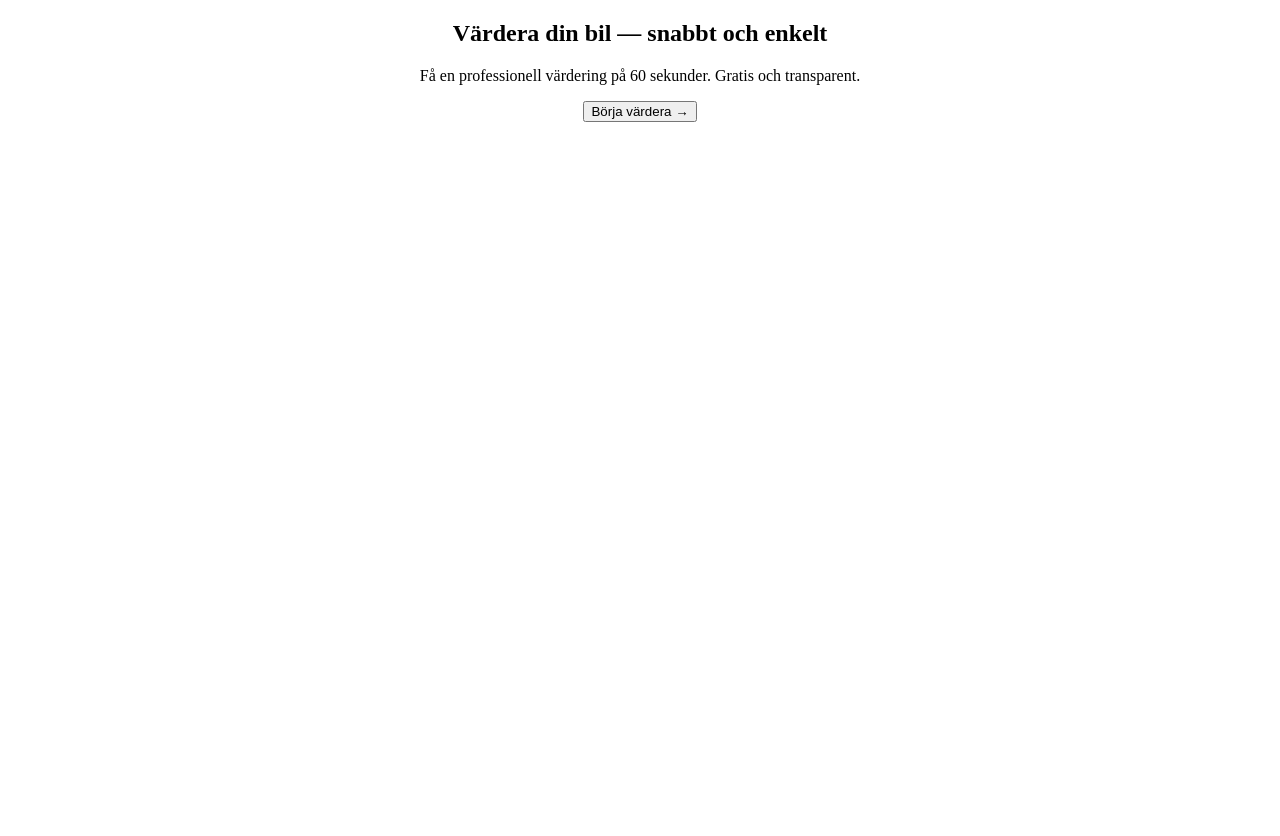
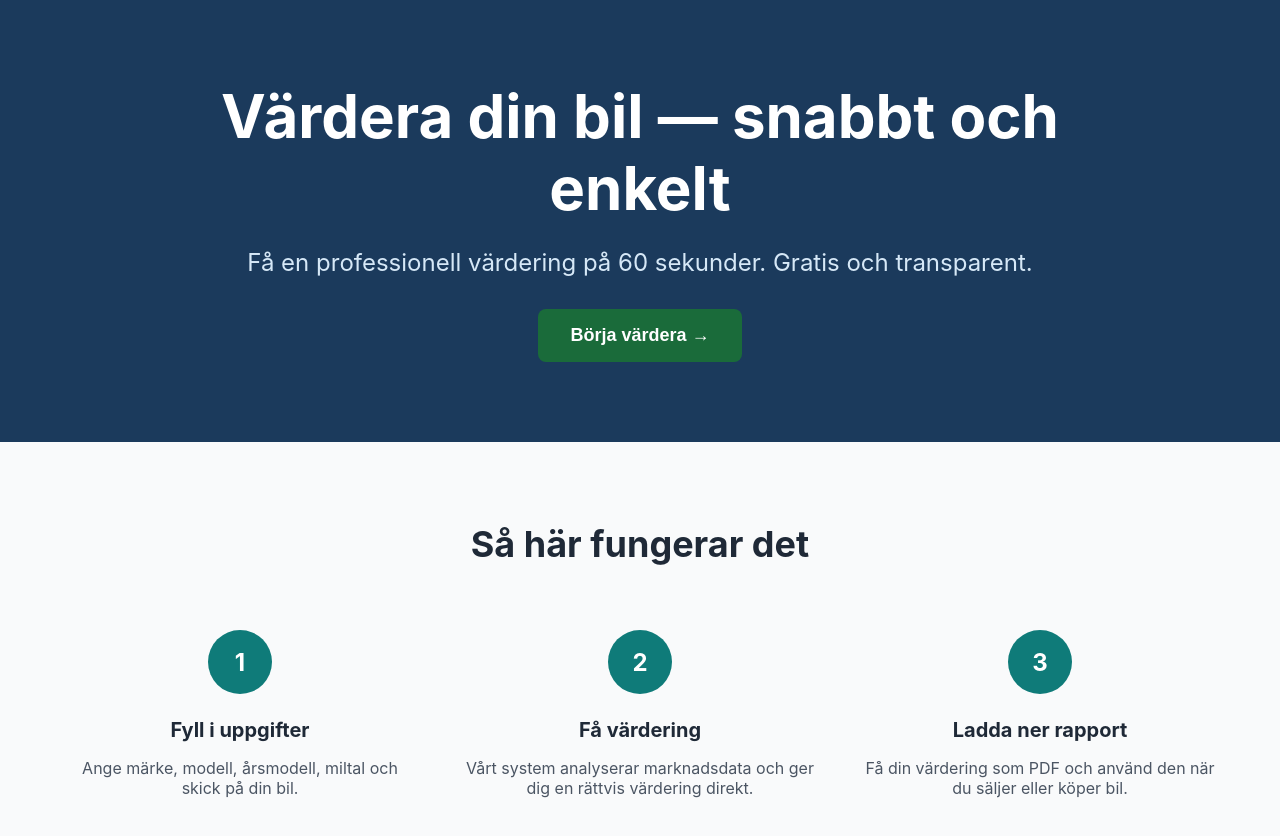
Before and after one commit to mrfeyli/varderabil, a React app in the folder frontend/: page / in a window 1280 px wide. Shown: the top 836 px of the page. Built offline with nearby package versions, Linux system fonts and the light colour scheme; the HTML template or start-up script is replaced by a standard one.

Commit message:
Replace Tailwind with vanilla CSS - fix ARM64 compatibility issues

```diff
--- a/frontend/package.json
+++ b/frontend/package.json
@@ -10,12 +10,12 @@
     "preview": "vite preview"
   },
   "dependencies": {
+    "@rollup/rollup-win32-arm64-msvc": "^4.57.1",
     "react": "^19.2.0",
     "react-dom": "^19.2.0"
   },
   "devDependencies": {
     "@eslint/js": "^9.39.1",
-    "@tailwindcss/postcss": "^4.1.18",
     "@types/react": "^19.2.7",
     "@types/react-dom": "^19.2.3",
     "@vitejs/plugin-react": "^5.1.1",
@@ -23,7 +23,6 @@
     "eslint-plugin-react-hooks": "^7.0.1",
     "eslint-plugin-react-refresh": "^0.4.24",
     "globals": "^16.5.0",
-    "tailwindcss": "^4.1.18",
     "vite": "^7.3.1"
   }
 }
--- a/frontend/postcss.config.js
+++ /dev/null
@@ -1,6 +0,0 @@
-export default {
-  plugins: {
-    '@tailwindcss/postcss': {},    // Kör Tailwind på CSS-koden
-    autoprefixer: {},   // Lägg till webbläsarkompatibilitet
-  },
-}
--- /dev/null
+++ b/frontend/src/App.css
@@ -0,0 +1,109 @@
+/* Hero Section */
+.hero {
+  background-color: var(--primary);
+  color: white;
+  padding: 5rem 2rem;
+  text-align: center;
+}
+
+.hero-container {
+  max-width: 56rem;
+  margin: 0 auto;
+}
+
+.hero h1 {
+  font-size: 3.75rem;
+  font-weight: bold;
+  margin-bottom: 1.5rem;
+}
+
+.hero p {
+  font-size: 1.5rem;
+  margin-bottom: 2rem;
+  color: #D6E8F7;
+}
+
+.hero button {
+  background-color: var(--accent);
+  color: white;
+  font-weight: bold;
+  padding: 1rem 2rem;
+  border-radius: 0.5rem;
+  font-size: 1.125rem;
+  border: none;
+  cursor: pointer;
+  transition: background-color 0.3s;
+}
+
+.hero button:hover {
+  background-color: #166534;
+}
+
+/* Hur det fungerar Section */
+.how-it-works {
+  padding: 5rem 2rem;
+  background-color: var(--gray-50);
+}
+
+.how-container {
+  max-width: 72rem;
+  margin: 0 auto;
+}
+
+.how-it-works h2 {
+  font-size: 2.25rem;
+  font-weight: bold;
+  text-align: center;
+  margin-bottom: 4rem;
+  color: var(--gray-800);
+}
+
+.steps {
+  display: grid;
+  grid-template-columns: repeat(auto-fit, minmax(250px, 1fr));
+  gap: 3rem;
+}
+
+.step {
+  text-align: center;
+}
+
+.step-number {
+  background-color: var(--teal);
+  color: white;
+  width: 4rem;
+  height: 4rem;
+  border-radius: 50%;
+  display: flex;
+  align-items: center;
+  justify-content: center;
+  font-size: 1.5rem;
+  font-weight: bold;
+  margin: 0 auto 1.5rem;
+}
+
+.step h3 {
+  font-size: 1.25rem;
+  font-weight: bold;
+  margin-bottom: 1rem;
+  color: var(--gray-800);
+}
+
+.step p {
+  color: var(--gray-600);
+}
+
+/* Responsive */
+@media (max-width: 768px) {
+  .hero h1 {
+    font-size: 2.5rem;
+  }
+
+  .hero p {
+    font-size: 1.25rem;
+  }
+
+  .steps {
+    grid-template-columns: 1fr;
+  }
+}
--- a/frontend/src/App.jsx
+++ b/frontend/src/App.jsx
@@ -1,18 +1,52 @@
+import './App.css'
+
 function App() {
   return (
-    <div className="min-h-screen bg-white">
+    <div>
       {/* Hero Section */}
-      <section className="bg-primary text-white py-20 px-8">
-        <div className="max-w-4xl mx-auto text-center">
-          <h1 className="text-5xl md:text-6xl font-bold mb-6">
-            Värdera din bil — snabbt och enkelt
-          </h1>
-          <p className="text-xl md:text-2xl mb-8 text-blue-100">
+      <section className="hero">
+        <div className="hero-container">
+          <h1>Värdera din bil — snabbt och enkelt</h1>
+          <p>
             Få en professionell värdering på 60 sekunder. Gratis och transparent.
           </p>
-          <button className="bg-accent hover:bg-green-700 text-white font-bold py-4 px-8 rounded-lg text-lg transition duration-300">
-            Börja värdera →
-          </button>
+          <button>Börja värdera →</button>
+        </div>
+      </section>
+
+      {/* Hur det fungerar */}
+      <section className="how-it-works">
+        <div className="how-container">
+          <h2>Så här fungerar det</h2>
+
+          <div className="steps">
+            {/* Steg 1 */}
+            <div className="step">
+              <div className="step-number">1</div>
+              <h3>Fyll i uppgifter</h3>
+              <p>
+                Ange märke, modell, årsmodell, miltal och skick på din bil.
+              </p>
+            </div>
+
+            {/* Steg 2 */}
+            <div className="step">
+              <div className="step-number">2</div>
+              <h3>Få värdering</h3>
+              <p>
+                Vårt system analyserar marknadsdata och ger dig en rättvis värdering direkt.
+              </p>
+            </div>
+
+            {/* Steg 3 */}
+            <div className="step">
+              <div className="step-number">3</div>
+              <h3>Ladda ner rapport</h3>
+              <p>
+                Få din värdering som PDF och använd den när du säljer eller köper bil.
+              </p>
+            </div>
+          </div>
         </div>
       </section>
     </div>
--- a/frontend/src/index.css
+++ b/frontend/src/index.css
@@ -1,3 +1,26 @@
-@tailwind base;
-@tailwind components;
-@tailwind utilities;
+/* VärderaBil — Global Styles */
+
+* {
+  margin: 0;
+  padding: 0;
+  box-sizing: border-box;
+}
+
+body {
+  font-family: -apple-system, BlinkMacSystemFont, 'Segoe UI', 'Roboto', 'Oxygen',
+    'Ubuntu', 'Cantarell', 'Fira Sans', 'Droid Sans', 'Helvetica Neue',
+    sans-serif;
+  -webkit-font-smoothing: antialiased;
+  -moz-osx-font-smoothing: grayscale;
+}
+
+/* VärderaBil Färger */
+:root {
+  --primary: #1B3A5C;
+  --teal: #0F7B79;
+  --light-blue: #D6E8F7;
+  --accent: #1A6B3A;
+  --gray-50: #F9FAFB;
+  --gray-600: #4B5563;
+  --gray-800: #1F2937;
+}
--- a/frontend/tailwind.config.js
+++ /dev/null
@@ -1,23 +0,0 @@
-/** @type {import('tailwindcss').Config} */
-export default {
-  // Vilka filer Tailwind ska scanna efter klasser
-  content: [
-    "./index.html",
-    "./src/**/*.{js,ts,jsx,tsx}",
-  ],
-
-  // Anpassa färger här
-  theme: {
-    extend: {
-      colors: {
-        // VärderaBil färgschema
-        primary: '#1B3A5C',      // Mörkblå - huvudfärg
-        teal: '#0F7B79',         // Teal - miljövänlig accent
-        'light-blue': '#D6E8F7', // Ljusblå - bakgrunder
-        accent: '#1A6B3A',       // Grön - CTA-knappar
-      },
-    },
-  },
-
-  plugins: [],
-}
```
Also changed, not shown: 1 other file (tests, documents, lock files or other folders).
